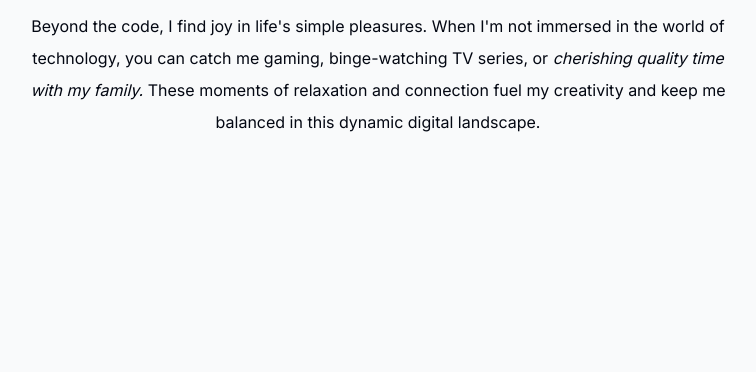
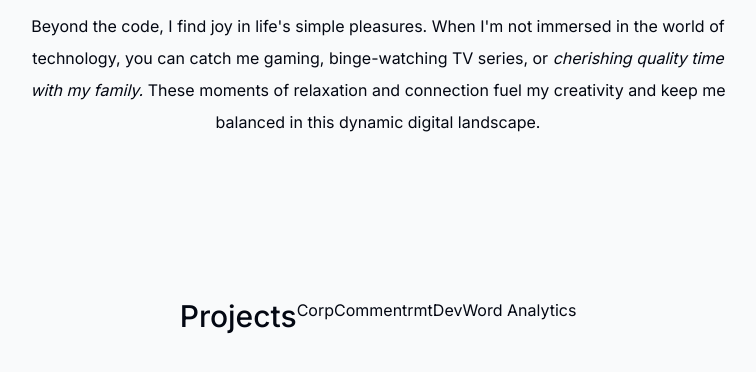
Before and after one commit to Rajat6697/portfolio-next-typescript-framermotion-tailwind, a Next.js app: page / in a window 1280 px wide. Shown: the part 1068-1440 px from the top of the page, without its empty margins (262-1018 px from the left). Built offline with nearby package versions, Linux system fonts and the light colour scheme.

Commit message:
projects section added

```diff
--- a/app/page.tsx
+++ b/app/page.tsx
@@ -1,5 +1,6 @@
 import About from '@/components/about'
 import Intro from '@/components/intro'
+import Projects from '@/components/projects'
 import SectionDivider from '@/components/section-divider'
 import Image from 'next/image'
 
@@ -9,6 +10,7 @@ export default function Home() {
       <Intro/>
       <SectionDivider />
       <About />
+      <Projects/>
     </main>
   )
 }
--- /dev/null
+++ b/components/projects.tsx
@@ -0,0 +1,32 @@
+import React from 'react'
+import SectionHeading from './section-heading'
+import { projectsData } from '@/lib/data'
+
+type Props = {}
+
+const Projects = (props: Props) => {
+  return (
+    <section className='flex '>
+        <SectionHeading>Projects</SectionHeading>
+        {
+            projectsData.map((project, indexOfProject)=> (
+                <React.Fragment key={indexOfProject}>
+                <ProjectItem project={project} />
+                </React.Fragment>
+            ))
+        }
+    </section>
+  )
+}
+
+export default Projects
+
+
+function ProjectItem({project } : {project : any}){
+return (
+
+    <article>
+        {project.title}
+    </article>
+        )
+    }
```
